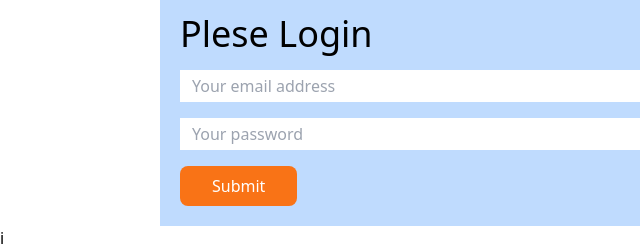
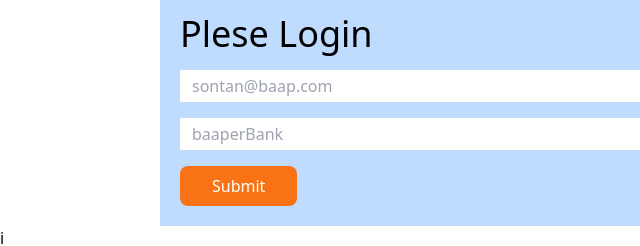
Before and after one commit to Abdullah-Sakib/Baap-er-Bank-js, a plain HTML site: page index.html in a window 1280 px wide. Shown: the part 162-408 px from the top of the page, 0-640 px from the left. Drawn offline with nearby package versions, Linux system fonts and the light colour scheme.

Commit message:
password and email

```diff
--- a/index.html
+++ b/index.html
@@ -17,8 +17,8 @@
   <main>
     <div class="mt-10 bg-blue-200 mx-auto w-9/12 p-5">
       <h3 class="text-4xl font-medium pb-4">Plese Login</h3>
-      <input class="block mb-4 p-1 px-3 w-9/12" type="email" name="" id="email" placeholder="Your email address">
-      <input class="block mb-4 p-1 px-3 w-9/12" type="password" name="" id="password" placeholder="Your password">
+      <input class="block mb-4 p-1 px-3 w-9/12" type="email" name="" id="email" placeholder="sontan@baap.com">
+      <input class="block mb-4 p-1 px-3 w-9/12" type="password" name="" id="password" placeholder="baaperBank">
       <button class="bg-orange-500 hover:bg-orange-300 px-8 py-2 rounded-lg text-white hover:text-stone-500 font-medium"
         id="submit-btn">Submit</button>
     </div>
```
